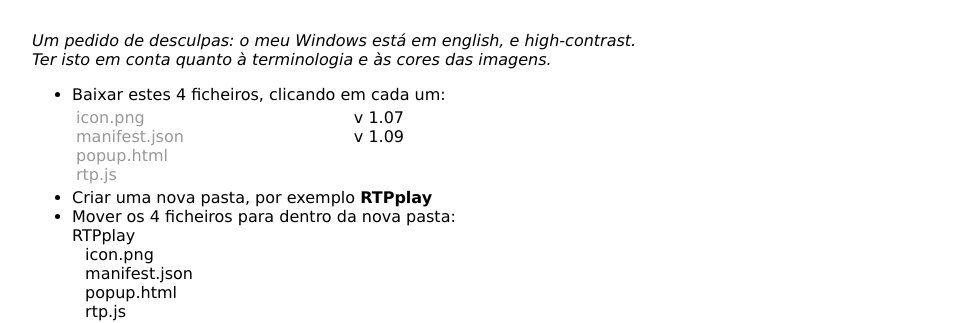
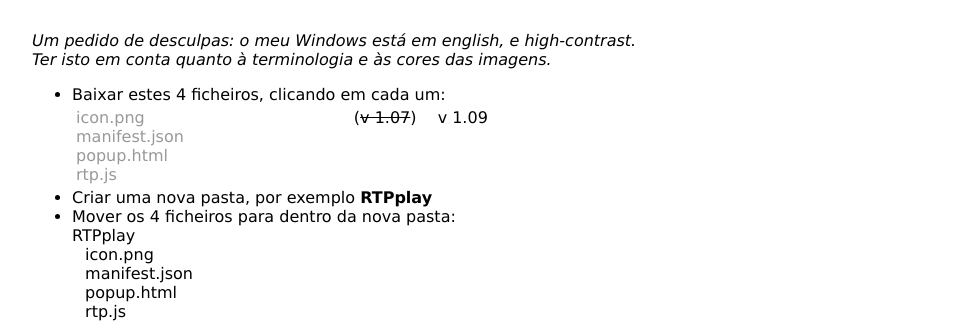
Before and after one commit to rtpplay/recursos.github.io, a Jekyll site: the page built from index.html, in a window 1280 px wide and 900 px high. Shown: the part 377-700 px from the top of the window, without its empty margins (160-1119 px from the left). Built offline with Jekyll 4.4.1, drawn with Linux system fonts in a browser that asks for light colours.

```diff
--- a/index.html
+++ b/index.html
@@ -37,8 +37,7 @@ title: RTP Play extension
 	<a href="files/popup.html" download>popup.html</a> <br>
 	<a href="files/rtp.js" download>rtp.js</a> <br></td>
 	<td>&emsp;</td><td>&emsp;</td><td>&emsp;</td><td>&emsp;</td><td>&emsp;</td><td>&emsp;</td>
-<td valign="top">&emsp;&emsp;v 1.07<br>
-	&emsp;&emsp;v 1.09</td>
+	<td valign="top">&emsp;&emsp;(<s>v 1.07</s>) &emsp;v 1.09</td>
 </tr>
 
 </tbody>
```
